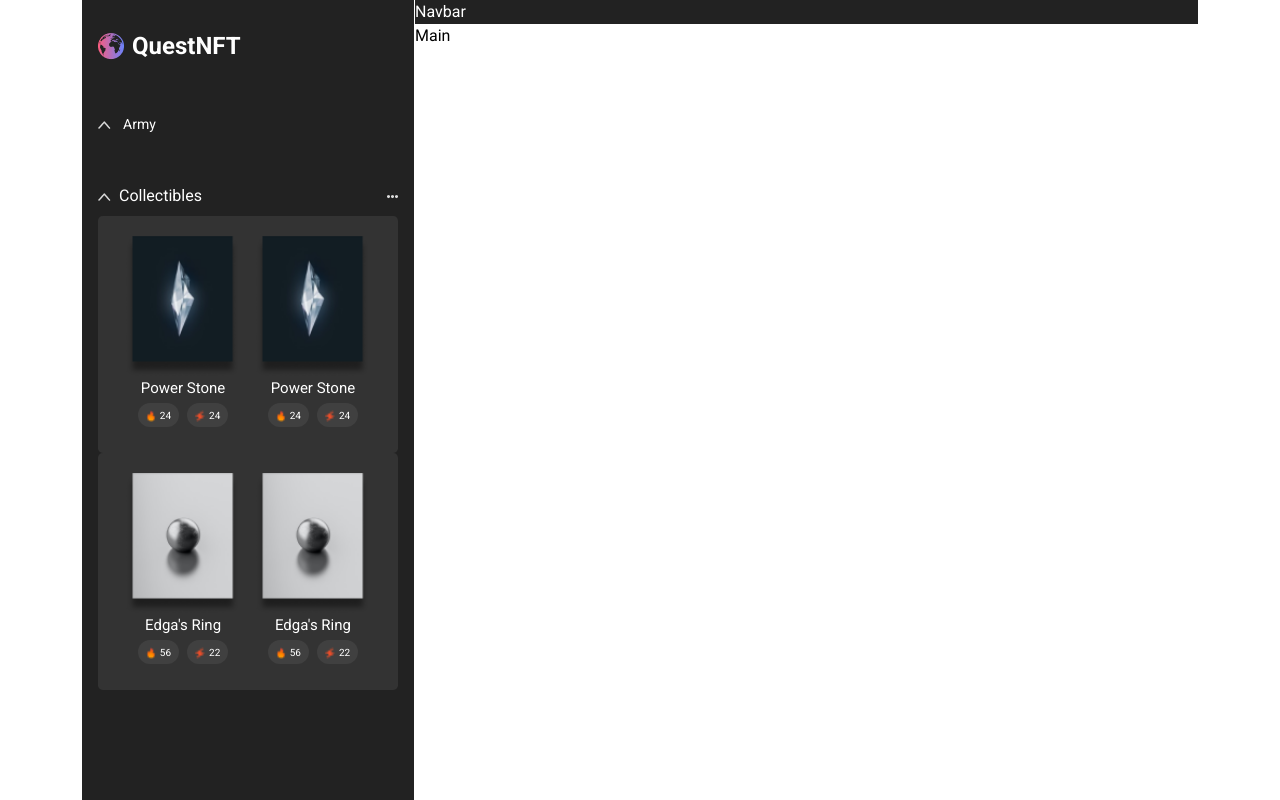
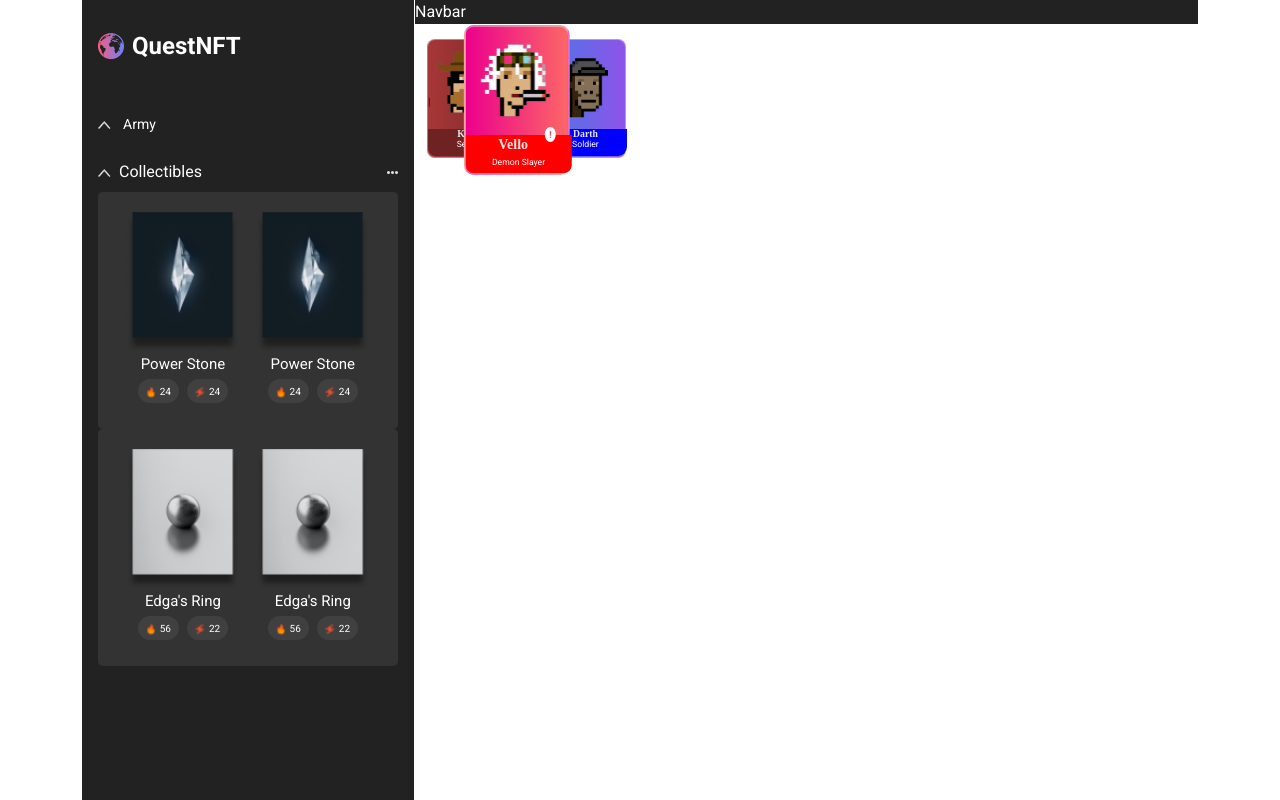
Before and after one commit to Phosah/vue_nft_project, a Vue app: page / in a window 1280 px wide. Built offline with nearby package versions, Linux system fonts and the light colour scheme.

Commit message:
changes to collectibles component

```diff
--- a/src/components/Collectibles.vue
+++ b/src/components/Collectibles.vue
@@ -1,6 +1,6 @@
 <template>
     <div>
-        <div class="my-5">
+        <div class="my-4">
 
             <div class="d-flex justify-content-between my-2">
                 <div class="d-flex align-items-center">
@@ -11,7 +11,7 @@
             </div>
 
             <div v-if="showCollectibles">
-                <div v-for="collectible in collectiblesOne" :key="collectible.name" class="collectibles-block d-flex justify-content-center align-items-center flex-wrap rounded-3">
+                <div v-for="collectible in collectiblesOne" :key="collectible.name" class="collectibles-block d-flex align-items-center rounded-3">
 
                     <div class="collectibles-item-box mb-3 mx-2">
                         <div class=""><img class="collectibles-item__photo" :src="collectible.image" alt="Power Stone"></div>
@@ -67,8 +67,7 @@ export default {
                     image: require("../assets/edga-ring.png"),
                     lightPoints: 22,
                     firePoints: 56
-                }
-
+                },
             ],
             collectiblesTwo: [
                 {
--- a/src/views/Home.vue
+++ b/src/views/Home.vue
@@ -18,7 +18,9 @@
         </section>
         <section class="home-main flex-grow-1">
           <nav class="home-navbar">Navbar</nav>
-          <main class="home-content">Main</main>
+          <main class="home-content">
+            <Cards />
+          </main>
         </section>
       </div>
     </div>
@@ -28,10 +30,12 @@
 <script>
 import Collectibles from '@/components/Collectibles'
 import ArmyComponent from '../components/armyComponent.vue'
+import Cards from '../components/cards.vue'
 export default {
   components: {
     Collectibles,
-    ArmyComponent
+    ArmyComponent,
+    Cards
   }
 }
 </script>
```
